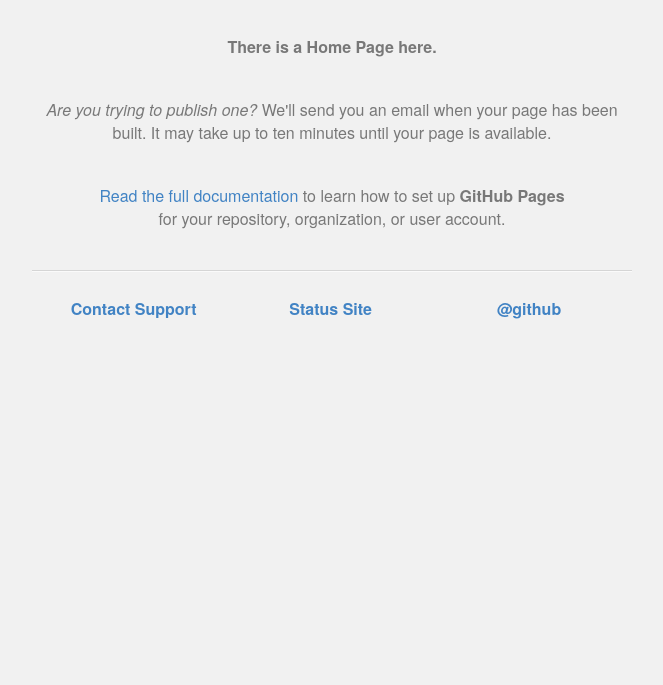
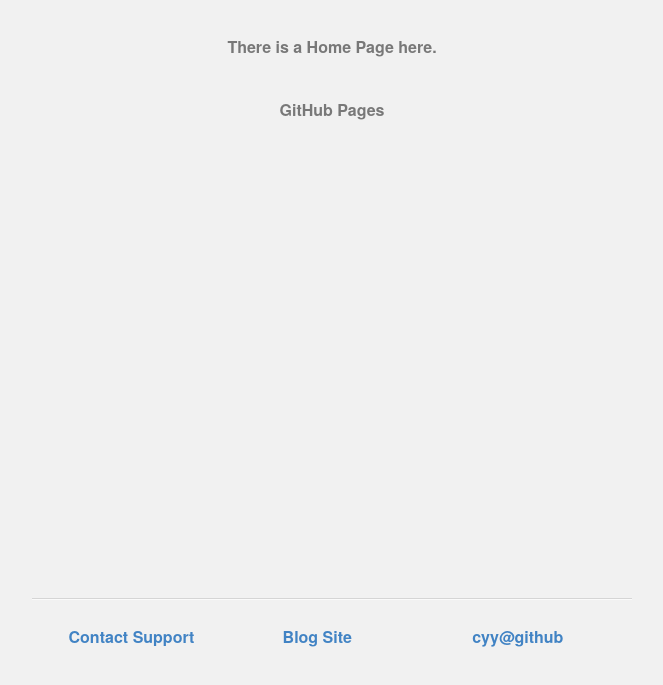
Before and after one commit to cyy/cyy.github.com, a plain HTML site: page index.html in a window 1280 px wide. Shown: the part 125-810 px from the top of the page, without its empty margins (308-971 px from the left). Drawn offline with Linux system fonts and the light colour scheme.

Commit message:
update index.html

```diff
--- a/index.html
+++ b/index.html
@@ -35,21 +35,17 @@
       <h1>CYY's Home Page</h1>
       <p><strong>There is a Home Page here.</strong></p>
 
-      <p><em>Are you trying to publish one?</em>
-        We'll send you an email when your page has been built. It may take up to ten minutes until your page is available.
+      <div style="min-height: 500px">
+      <p>
+         <strong>GitHub Pages</strong><br />
       </p>
-
-      <p>
-        <a href="http://pages.github.com/">Read the full documentation</a>
-        to learn how to set up <strong>GitHub Pages</strong><br />
-        for your repository, organization, or user account.
-      </p>
+      </div>
 
       <div class="divider"></div>
       <ul id="error-suggestions">
-          <li><a href="https://github.com/contact">Contact Support</a></li>
-          <li><a href="http://status.github.com">Status Site</a></li>
-          <li><a href="http://twitter.com/github">@github</a></li>
+          <li><a href="http://51run.net">Contact Support</a></li>
+          <li><a href="http://cyy.github.com/blog">Blog Site</a></li>
+          <li><a href="https://github.com/users/follow?target=cyy">cyy@github</a></li>
       </ul>
 
     </div>
```
